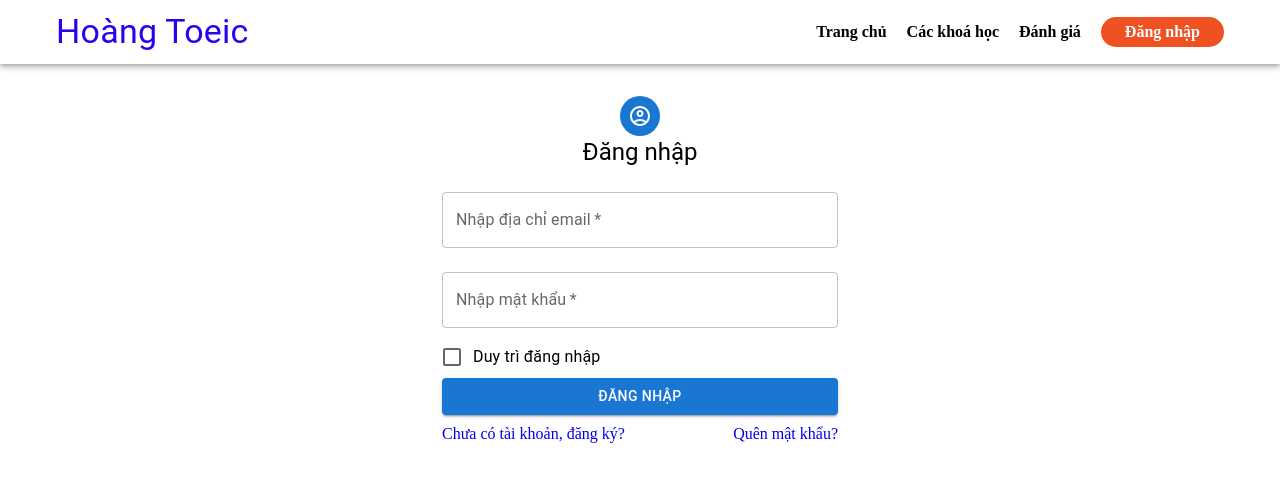
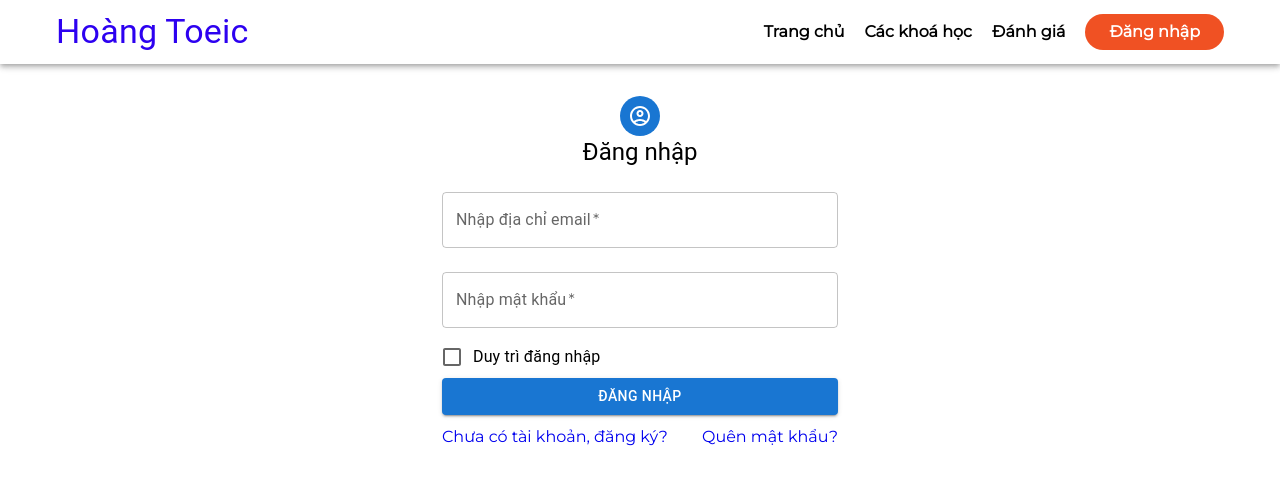
Before and after one commit to kiethohohoho/Toeic-website, a React (Create React App) app: page /login in a window 1280 px wide. Shown: the top 484 px of the page. Built offline with nearby package versions, Linux system fonts and the light colour scheme.

Commit message:
fix scss folder

```diff
--- a/src/components/Header/Narbar.scss
+++ b/src/components/Header/Narbar.scss
@@ -9,20 +9,20 @@
   justify-content: space-between;
 }
 .navbarHeader {
-  display: flex;
-  justify-content: space-between;
+  // display: flex;
+  // justify-content: space-between;
 }
 // for navbar logo Hoang Toeic
 .navbarLogo {
-  font-family: serif;
   font-weight: 900;
   color: #2d01f0;
+  cursor: pointer;
 }
 // for links navbar
 .menuNav {
-  display: flex;
-  justify-content: center;
-  align-items: center;
+  // display: flex;
+  // justify-content: center;
+  // align-items: center;
   gap: 20px;
 }
 .menuNav a {
--- a/src/components/Header/Navbar.js
+++ b/src/components/Header/Navbar.js
@@ -18,14 +18,14 @@ function Navbar() {
     <div>
       <AppBar position="static" className="navbar">
         {/* <CssBaseline /> */}
-        <Toolbar className="navbarHeader">
+        <Toolbar className="flex-row-between navbarHeader">
           <Typography variant="h4" className="navbarLogo">
             Hoàng Toeic
           </Typography>
           {isMobile ? (
             <DrawerComponent />
           ) : (
-            <div className="menuNav">
+            <div className="menuNav flex-row-center">
               <NavLink to="/">Trang chủ</NavLink>
               <NavLink to="/courses">Các khoá học</NavLink>
               <NavLink to="/reviews">Đánh giá</NavLink>
--- a/src/index.js
+++ b/src/index.js
@@ -6,7 +6,7 @@ import ReactDOM from "react-dom";
 import { ToastContainer } from "react-toastify";
 import "react-toastify/dist/ReactToastify.css";
 
-import "./index.scss";
+import "styles/index.scss";
 
 // redux, redux toolkit
 import { Provider } from "react-redux";
--- /dev/null
+++ b/src/styles/_font.scss
@@ -0,0 +1,2 @@
+@import url("https://fonts.googleapis.com/css2?family=Montserrat:wght@300;400&family=Poppins:wght@200;300&display=swap");
+//poppins, montserrat
--- /dev/null
+++ b/src/styles/_library.scss
@@ -0,0 +1 @@
+@import "react-slideshow-image/dist/styles.css";
--- /dev/null
+++ b/src/styles/_reset.scss
@@ -0,0 +1,44 @@
+*,
+*::before,
+*::after {
+  box-sizing: border-box;
+}
+* {
+  margin: 0;
+}
+
+html,
+body {
+  height: 100%;
+}
+body {
+  line-height: 1.5;
+  -webkit-font-smoothing: antialiased;
+  -webkit-tap-highlight-color: rgba(0, 0, 0, 0);
+}
+
+img,
+picture,
+video,
+canvas,
+svg {
+  display: block;
+  max-width: 100%;
+}
+input,
+button,
+textarea,
+select {
+  font: inherit;
+  outline: none;
+  border: none;
+}
+p,
+h1,
+h2,
+h3,
+h4,
+h5,
+h6 {
+  overflow-wrap: break-word;
+}
--- /dev/null
+++ b/src/styles/_style.scss
@@ -0,0 +1,30 @@
+// flex box
+.flex-col-center {
+  display: flex;
+  flex-direction: column;
+  justify-content: center;
+  align-items: center;
+}
+.flex-row-center {
+  display: flex;
+  flex-direction: row;
+  justify-content: center;
+  align-items: center;
+}
+.flex-col-between {
+  display: flex;
+  flex-direction: column;
+  justify-content: space-between;
+  align-items: center;
+}
+.flex-row-between {
+  display: flex;
+  flex-direction: row;
+  justify-content: space-between;
+  align-items: center;
+}
+
+//margin, center
+.py-30 {
+  padding: 0 30px;
+}
--- a/src/index.scss
+++ b/src/styles/index.scss
@@ -1,11 +1,14 @@
-@import url("https://fonts.googleapis.com/css2?family=Montserrat:wght@300;400&family=Poppins:wght@200;300&display=swap");
-@import "react-slideshow-image/dist/styles.css";
+@import url("./_reset.scss");
+@import url("./_font.scss");
+@import url("./_library.scss");
+@import url("_style.scss");
 
 //Initial main css
 * {
   margin: 0;
   padding: 0;
   box-sizing: border-box;
+  font-family: "montserrat";
 }
 code {
   font-family: source-code-pro, Menlo, Monaco, Consolas, "Courier New",
@@ -468,15 +471,3 @@ a {
     }
   }
 }
-
-/* svg:not(:root).svg-inline--fa,
-svg:not(:host).svg-inline--fa {
-  overflow: visible;
-  box-sizing: content-box;
-}
-.svg-inline--fa {
-  display: var(--fa-display, inline-block);
-  height: 1em;
-  overflow: visible;
-  vertical-align: -0.125em;
-} */
```
